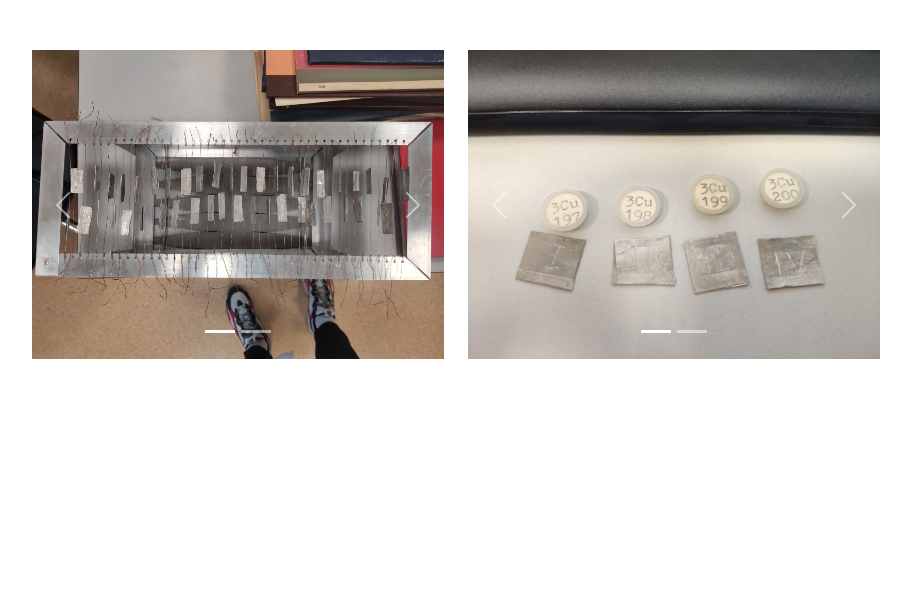
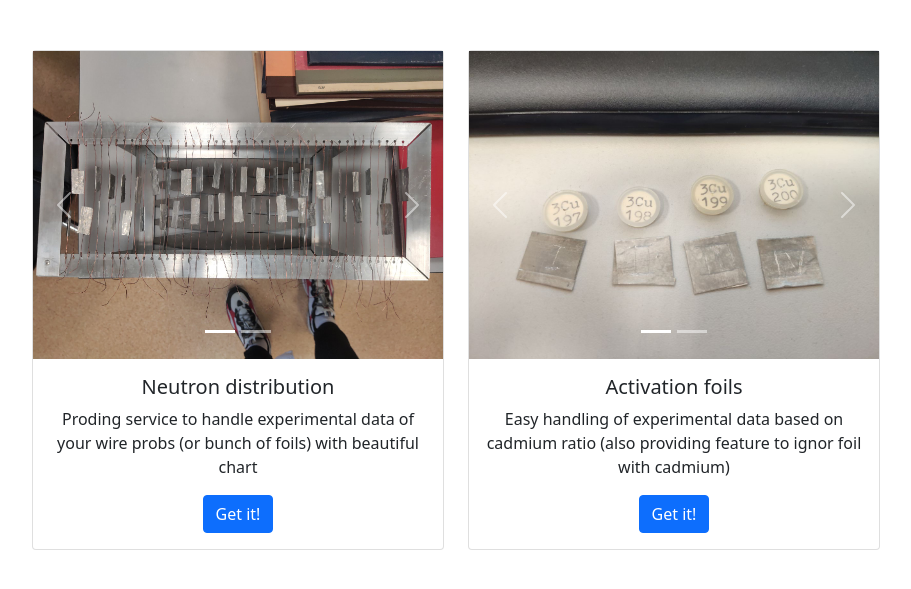
Before and after one commit to mrzlkaaa/flux-measuring, a Flask app: page / in a window 1280 px wide. Shown: the part 56-645 px from the top of the page, without its empty margins (172-1083 px from the left). Run offline with Flask 2, Linux system fonts and the light colour scheme; some libraries are stand-ins or nearby versions.

Commit message:
added home page

```diff
--- a/python/templates/greetings/home.html
+++ b/python/templates/greetings/home.html
@@ -1,6 +1,6 @@
 {% extends 'base.html' %}
 	{% block title %}
-	<title> List Page </title>
+	<title> Home </title>
 	{% endblock %}
 
 {% block content %}
@@ -8,6 +8,7 @@
 <div class="row align-items-center">
 	<div class="row">
 			<div class="col">
+				<div class="card text-center">
 					<div id="carouselExampleInterval" class="carousel slide" data-bs-ride="carousel">
 						<div class="carousel-indicators">
 							<button type="button" data-bs-target="#carouselExampleInterval" data-bs-slide-to="0" class="active" aria-current="true" aria-label="Slide 1"></button>
@@ -18,7 +19,7 @@
 							<a href="http://localhost:5000/list"> <img src="{{url_for('static', filename=wires[0])}}" class="d-block w-100" alt="..."> </a>
 						  </div>
 						  <div class="carousel-item" data-bs-interval="3000">
-						<a href="http://localhost:5000/list"> </a><img src="{{url_for('static', filename=wires[1])}}" class="d-block w-100" alt="..."> </a>
+							<a href="http://localhost:5000/list"> <img src="{{url_for('static', filename=wires[1])}}" class="d-block w-100" alt="..."> </a>
 						  </div>
 						</div>
 						<button class="carousel-control-prev" type="button" data-bs-target="#carouselExampleInterval" data-bs-slide="prev">
@@ -30,9 +31,16 @@
 						  <span class="visually-hidden">Next</span>
 						</button>
 					</div>
+					<div class="card-body">
+						<h5 class="card-title">Neutron distribution</h5>
+						<p class="card-text">Proding service to handle experimental data of your wire probs (or bunch of foils) with beautiful chart</p>
+						<a href="#" class="btn btn-primary">Get it!</a>
+					</div>
+				</div>
 				<br>
 			</div>
 			<div class="col">
+				<div class="card text-center">
 					<div id="carouselExampleInterval2" class="carousel slide" data-bs-ride="carousel">
 						<div class="carousel-indicators">
 							<button type="button" data-bs-target="#carouselExampleInterval2" data-bs-slide-to="0" class="active" aria-current="true" aria-label="Slide 1"></button>
@@ -55,6 +63,12 @@
 						<span class="visually-hidden">Next</span>
 						</button>
 					</div>
+					<div class="card-body">
+						<h5 class="card-title">Activation foils</h5>
+						<p class="card-text">Easy handling of experimental data based on cadmium ratio (also providing feature to ignor foil with cadmium)</p>
+						<a href="#" class="btn btn-primary">Get it!</a>
+					</div>
+				</div>
 				<br>
 			</div>
 	</div>
```
Lines whose indentation alone changed are shown as unchanged.
